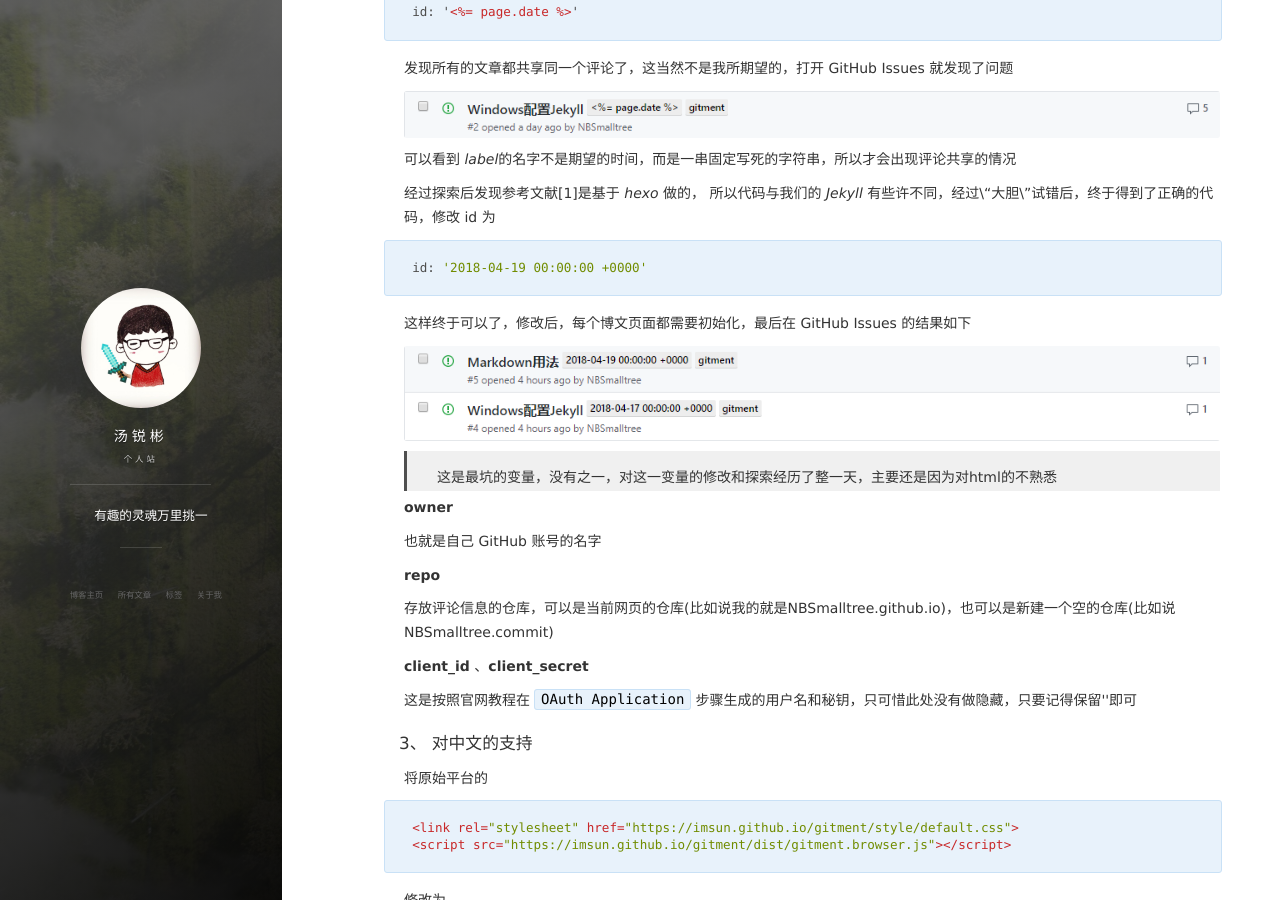
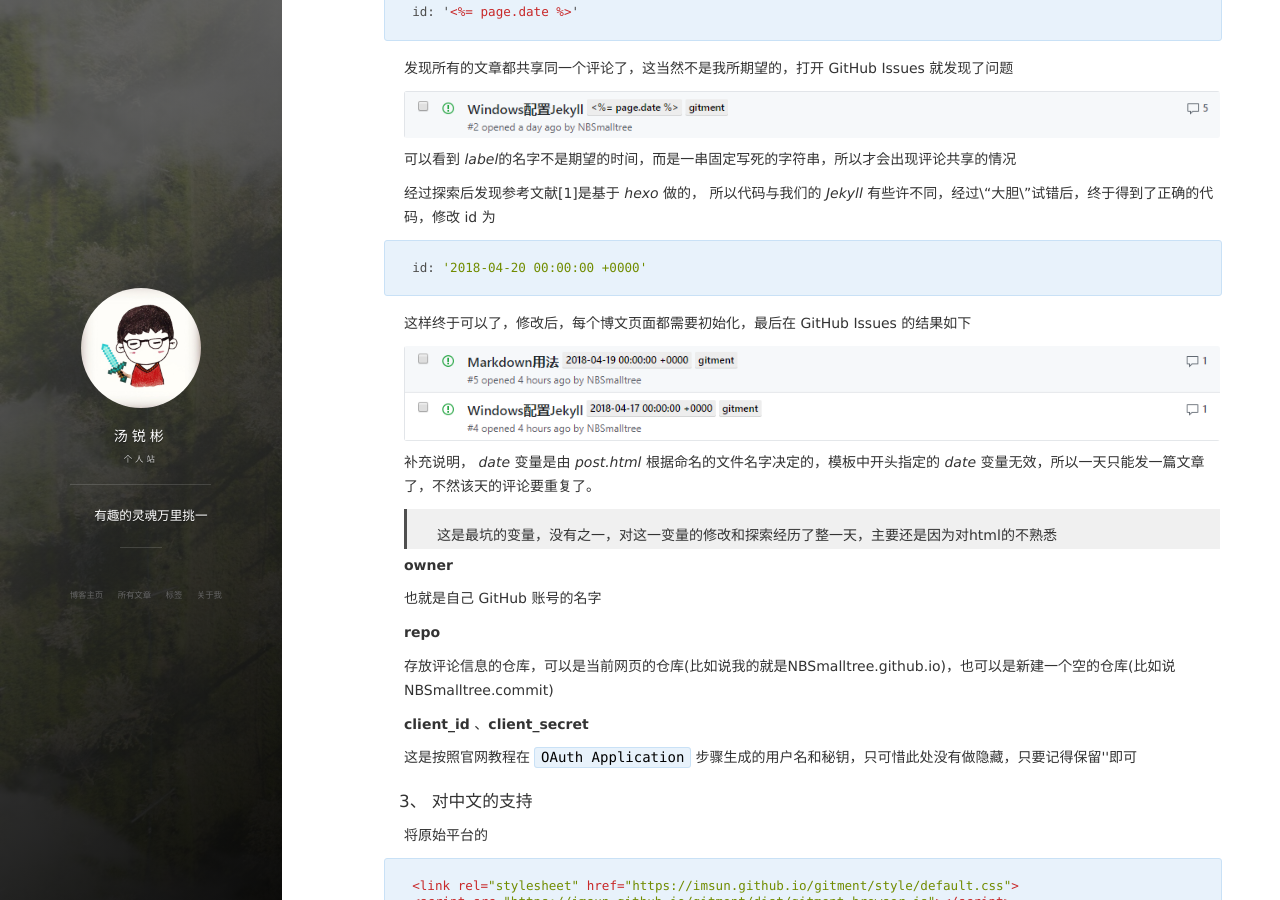
Before and after one commit to NBSmalltree/NBSmalltree.github.io, a Jekyll site: the page built from _posts/2018-04-20-Online_Commit_Guide.md, in a window 1280 px wide and 900 px high, scrolled down 5802 px. Built offline with Jekyll 4.4.1, drawn with Linux system fonts in a browser that asks for light colours; nearby versions of some CDN libraries; comment, search, counter and statistics services are not loaded.

Commit message:
Ammend date to 04-20

```diff
--- a/_posts/2018-04-19-Online_Commit_Guide.md
+++ b/_posts/2018-04-20-Online_Commit_Guide.md
@@ -161,8 +161,9 @@ id: '{{ page.date }}'
 
 ![](/images/posts/onlinecommit/007.png)
 
+补充说明， *date* 变量是由 *post.html* 根据命名的文件名字决定的，模板中开头指定的 *date* 变量无效，所以一天只能发一篇文章了，不然该天的评论要重复了。
+
 > 这是最坑的变量，没有之一，对这一变量的修改和探索经历了整一天，主要还是因为对html的不熟悉
-
 
 **owner**
 
```
